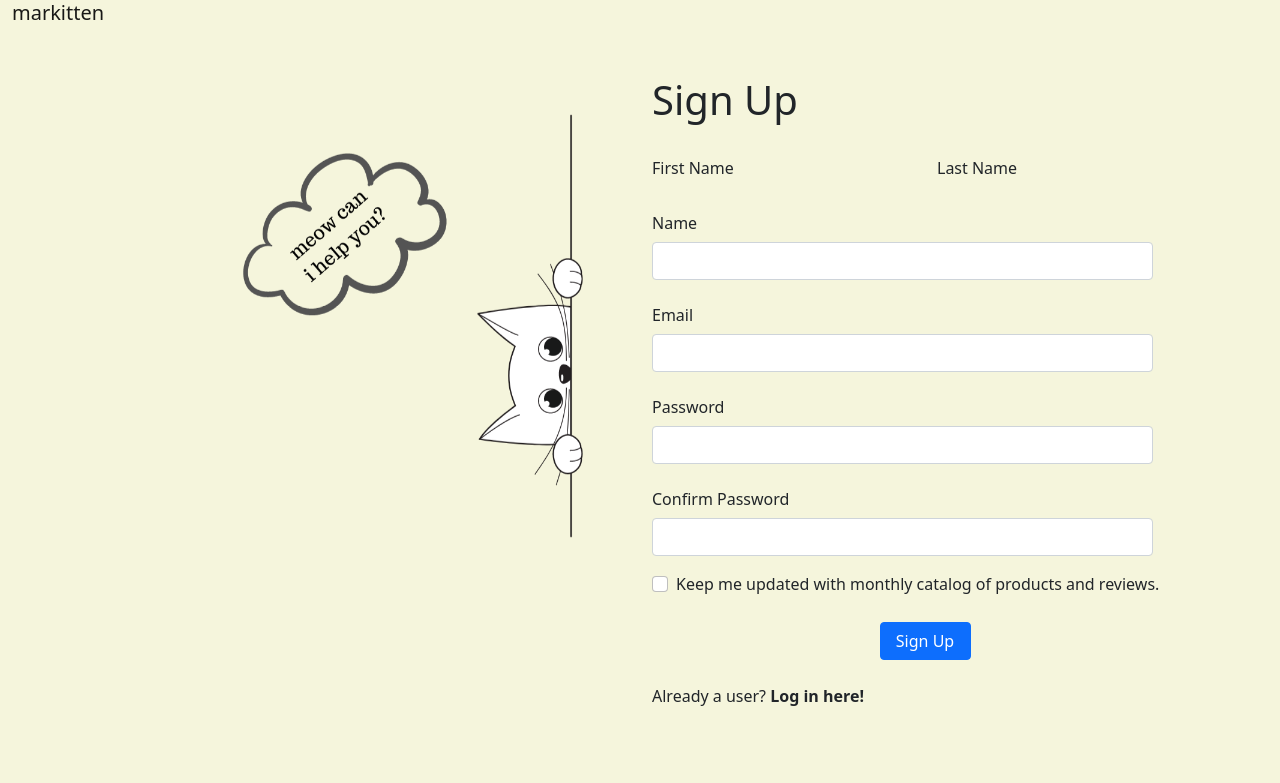
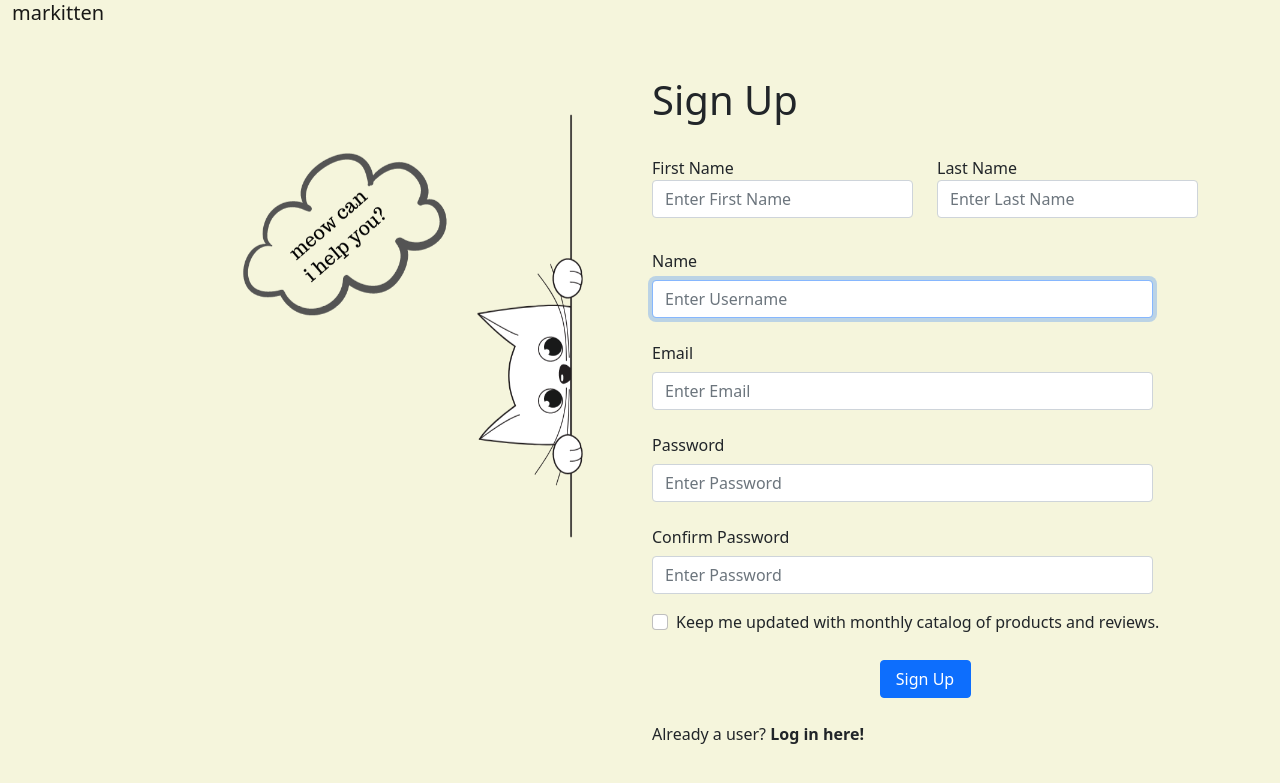
Before and after one commit to Coscolluela/MarKitten, a Django app: page /signup/ in a window 1280 px wide. Shown: the part 15-798 px from the top of the page. Run offline with Django 3.2, Linux system fonts and the light colour scheme; parts of the project's set-up code (start-up, migrations or seed data) failed here and were passed over.

Commit message:
Sign up Feature

```diff
--- /dev/null
+++ b/markitten/markitten_app/forms.py
@@ -0,0 +1,20 @@
+from django.forms import ModelForm, TextInput, PasswordInput, CharField, HiddenInput, NumberInput, widgets
+from django.contrib.auth.forms import UserCreationForm
+
+from django.contrib.auth.models import User
+from .models import *
+
+class UserForm(UserCreationForm):
+    attrs = { 'class' : 'form-control', 'id' : 'floating-input', 'placeholder' : 'Enter Password', 'required' : True ,}
+    password1 = CharField(widget=PasswordInput(attrs=attrs))
+    password2 = CharField(widget=PasswordInput(attrs=attrs))
+
+    class Meta:
+        model = User
+        fields = ['first_name', 'last_name', 'username', 'email', 'password1', 'password2']
+        widgets = {
+            'first_name' : TextInput(attrs = { 'class' : 'form-control', 'id' : 'floating-input', 'placeholder' : 'Enter First Name', 'required' : True ,}),
+            'last_name' : TextInput(attrs = { 'class' : 'form-control', 'id' : 'floating-input', 'placeholder' : 'Enter Last Name', 'required' : True ,}),
+            'username' : TextInput(attrs = { 'class' : 'form-control', 'id' : 'floating-input', 'name' : 'username', 'placeholder' : 'Enter Username', 'required' : True ,}),
+            'email' : TextInput(attrs = { 'type' : 'email' , 'class' : 'form-control', 'id' : 'floating-input', 'name' : 'email', 'placeholder' : 'Enter Email', 'required' : True ,})
+            }
--- a/markitten/markitten_app/templates/markitten_app/signUp.html
+++ b/markitten/markitten_app/templates/markitten_app/signUp.html
@@ -29,41 +29,42 @@
             <div class="col-lg-6" id="spaced-up-large" ">
                 <h1 id=" slide-in-left">Sign Up</h1>
                 <br>
-                <form>
+                <form action="" method="post">
+                    {% csrf_token %}
                     <div class="row mb-4">
                         <div class="d-grid gap-2 col-6 d-md-block">
                             <label for="floatingInput">First Name</label>
-                            <!-- {{form.first_name}} -->
+                            {{form.first_name}}
                             <!-- <label for="staticEmail" class="col-form-label">Email</label> -->
                         </div>
                         <div class="d-grid gap-2 col-6 d-md-block">
                             <label for="floatingInput">Last Name</label>
-                            <!-- {{form.last_name}} -->
+                            {{form.last_name}}
                             <!-- <label for="staticEmail" class="col-form-label">Email</label> -->
                         </div>
                     </div>
                     <div class="mb-3">
                         <div class="d-grid gap-2 col-11 d-md-block">
                             <label for="inputName" class="col-form-label">Name</label>
-                            <input type="text" class="form-control" id="inputName" required>
+                            {{form.username}}
                         </div>
                     </div>
                     <div class="mb-3">
                         <div class="d-grid gap-2 col-11 d-md-block">
                             <label for="staticEmail" class="col-form-label">Email</label>
-                            <input type="text" class="form-control" id="staticEmail" required>
+                            {{form.email}}
                         </div>
                     </div>
                     <div class="mb-3">
                         <div class="d-grid gap-2 col-11 d-md-block">
                             <label for="inputPassword" class="col-form-label">Password</label>
-                            <input type="password" class="form-control" id="inputPassword" required>
+                            {{form.password1}}
                         </div>
                     </div>
                     <div class="mb-3">
                         <div class="d-grid gap-2 col-11 d-md-block">
                             <label for="confirmPassword" class="col-form-label">Confirm Password</label>
-                            <input type="password" class="form-control" id="confirmPassword" required>
+                            {{form.password2}}
                         </div>
                     </div>
                     <div class="form-check">
@@ -73,6 +74,15 @@
                         </label>
                     </div>
                     <br>
+					{% if form.errors %}
+						{% for key, value in form.errors.items %}
+						<!-- Alert -->
+						<div class="alert alert-danger alert-dismissible fade show" role="alert">
+							<strong>Error!</strong> {{value | striptags}}
+							<button type="button" class="btn-close" data-bs-dismiss="alert" aria-label="Close"></button>
+						</div>
+						{% endfor %}
+					{% endif %}
                     <div class="d-grid gap-2 col-2 mx-auto">
                         <button type="submit" class="btn btn-primary">Sign Up</button>
                     </div>
--- a/markitten/markitten_app/urls.py
+++ b/markitten/markitten_app/urls.py
@@ -11,7 +11,7 @@
     path('editprofile/', views.editprofile, name="editprofile"),
     path('leavecomplaint/', views.leavecomplaint, name="leavecomplaint"),
     path('leavereview/', views.leavereview, name="leavereview"),
-    path('login/', views.login, name="login"),
+    path('login/', views.signin, name="login"),
     path('signup/', views.signup, name="signup"),
     path('productdetails/', views.productdetails, name="productdetails"),
     path('changepassword/', views.changepassword, name="changepassword"),
--- a/markitten/markitten_app/views.py
+++ b/markitten/markitten_app/views.py
@@ -1,6 +1,16 @@
+import email
+from django.shortcuts import render,redirect
+from django.urls import reverse_lazy
+from .models import *
+from django.contrib import messages
+from django.contrib.auth import authenticate, login, logout
+from django.contrib.auth.decorators import login_required
+from django.contrib.auth.views import PasswordChangeView
+from .forms import *
 from django.shortcuts import render
 
 # Create your views here.
+@login_required(login_url='/login')
 def home(request):
     return render(request, 'markitten_app/Home.html')
 
@@ -21,10 +31,36 @@
     return render(request, 'markitten_app/leaveReview.html')
 
 def signup(request):
-    return render(request, 'markitten_app/signup.html')
+    form = UserForm()
 
-def login(request):
+    if(request.method == "POST"):
+        form = UserForm(request.POST)
+        if(form.is_valid()):
+            form.save()
+            messages.success(request, "Account was created for " + form.cleaned_data.get("username"))
+            return redirect('/')
+
+    data = {"form" : form}
+    return render(request, 'markitten_app/signup.html', data)
+
+def signin(request):
+    if(request.method == "POST"):
+        email = request.POST.get('email')
+        password = request.POST.get('password')
+
+        user = authenticate(request, email = email, password = password)
+        if user is not None:
+            login(request, user)
+            print("Login was successful")
+            return redirect('/')
+        else:
+            print("Login failed")
+            messages.error(request, "Incorrect password or email.")
     return render(request, 'markitten_app/login.html')
+
+def signout(request):
+    logout(request)
+    return redirect('login')
 
 def faq(request):
     return render(request, 'markitten_app/faq.html')
```
